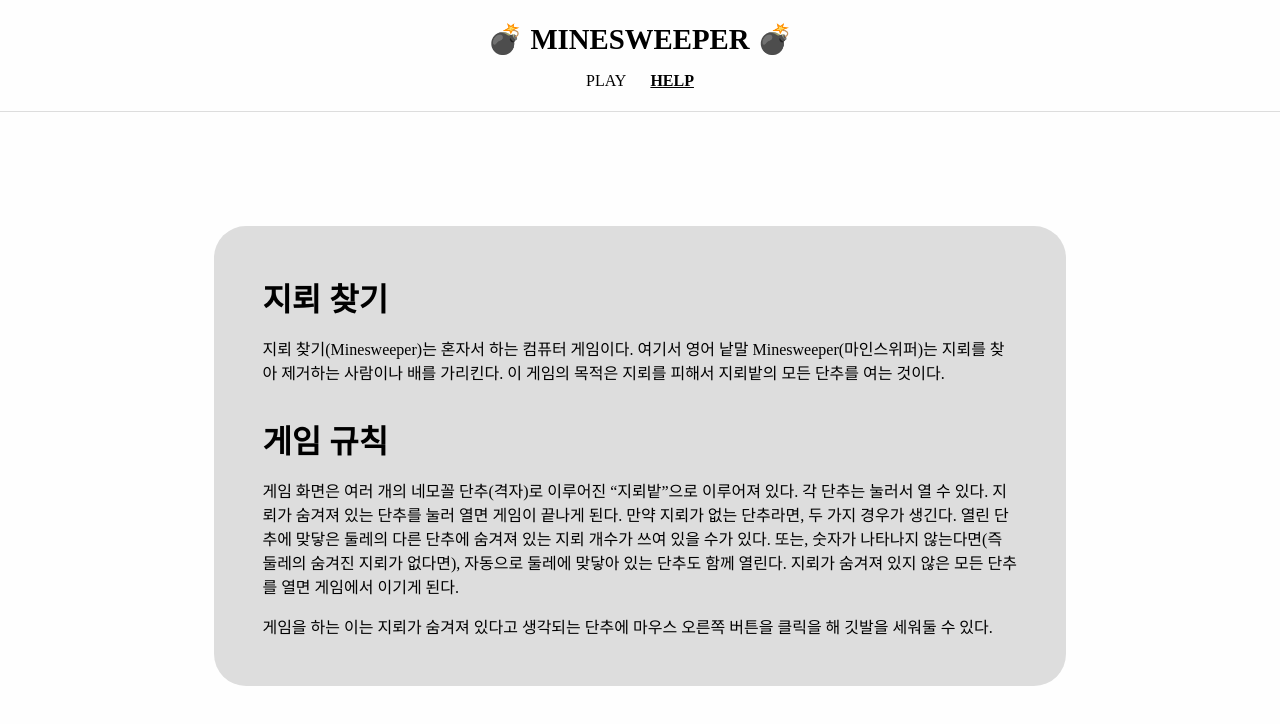
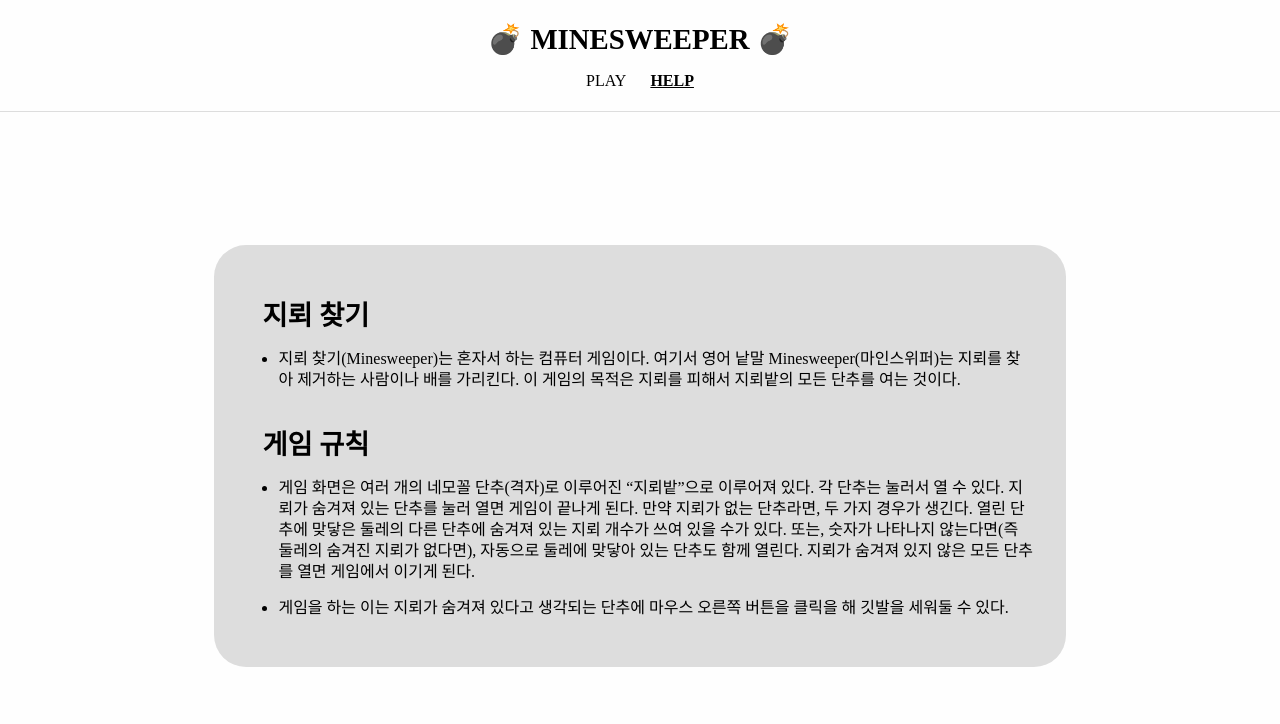
Before and after one commit to RoseJang2000/react-minesweeper-game, a React (Create React App) app: page /help in a window 1280 px wide. Shown: the top 724 px of the page. Built offline with nearby package versions, Linux system fonts and the light colour scheme.

Commit message:
:art: Style : HelpContent 스타일 컴포넌트 내 클래스명 변경

```diff
--- a/src/pages/help/HelpStyle.ts
+++ b/src/pages/help/HelpStyle.ts
@@ -17,10 +17,10 @@
   flex-direction: column;
   gap: 1rem;
 
-  .help-title {
+  .content-title {
     font-size: 1.7rem;
   }
-  .help-desc {
+  .content-desc {
     width: 100%;
     text-align: left;
     margin: 0 1rem;
```
